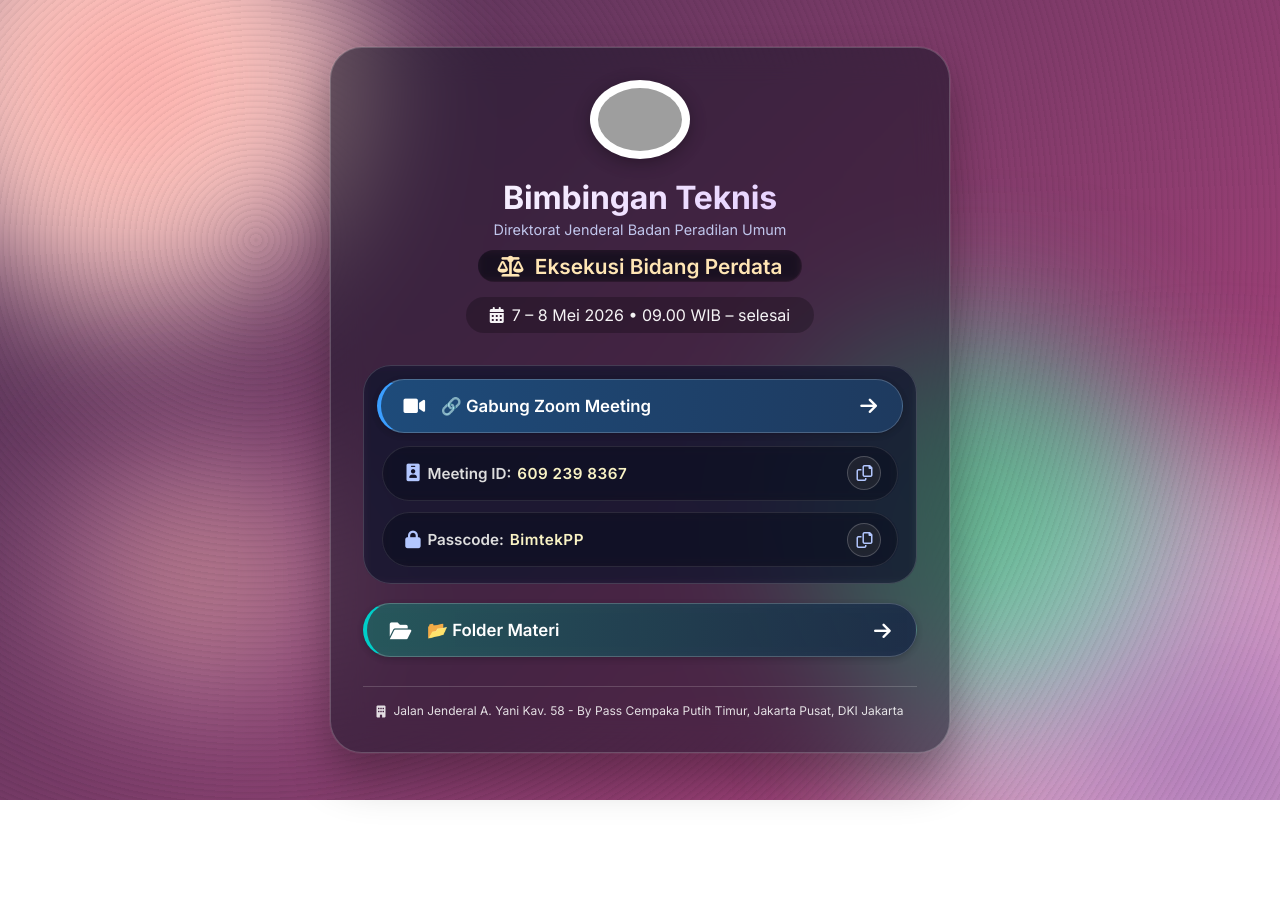
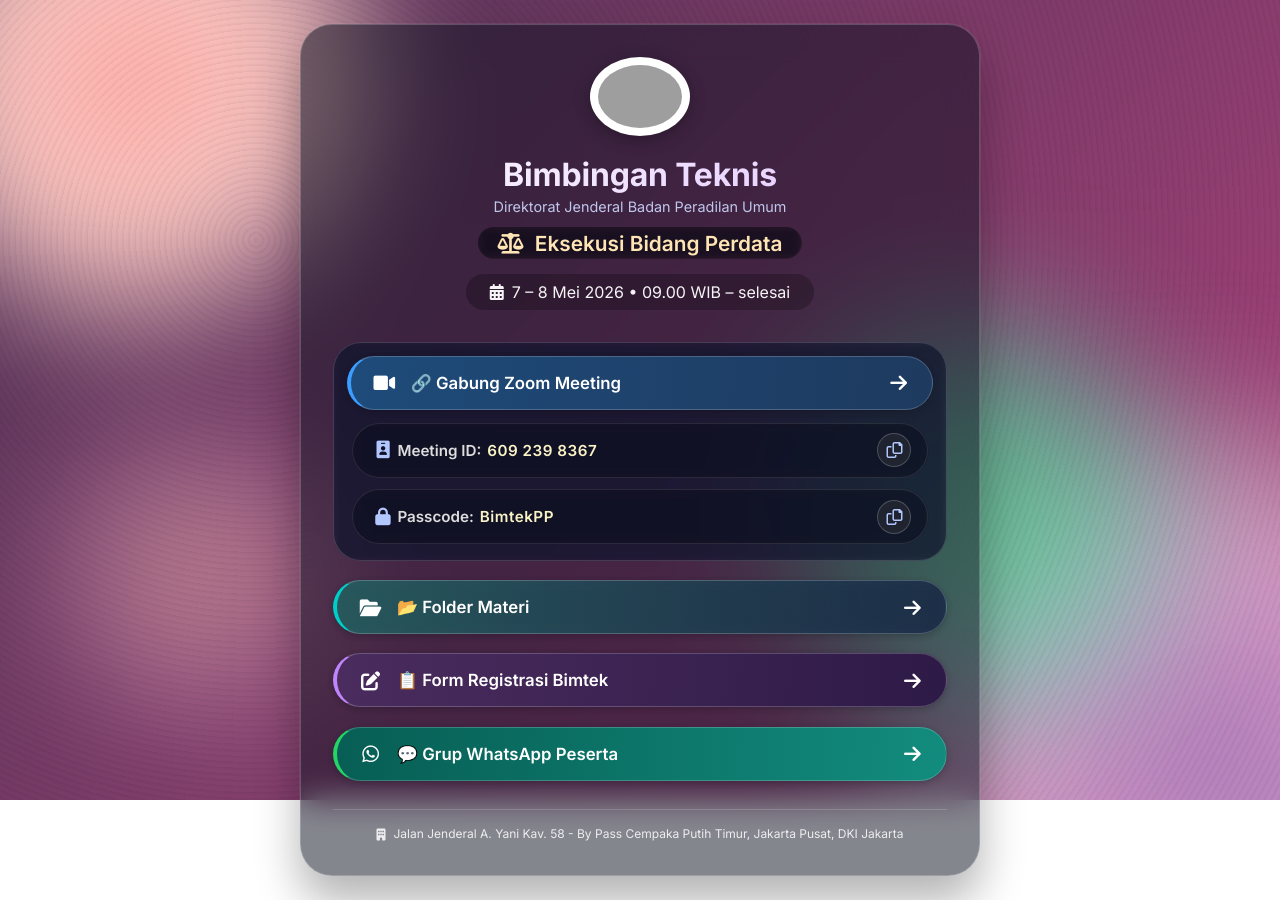
Before and after one commit to bimtek-source/bimtek-eksekusi-perdata-2026, a plain HTML site: page index.html in a window 1280 px wide. Before the commit the page ends 800 px from the top, so only its background shows below. Drawn offline with Linux system fonts and the light colour scheme; grey boxes are pictures that could not be loaded.

Commit message:
Update index.html

```diff
--- a/index.html
+++ b/index.html
@@ -130,7 +130,7 @@
 
         /* ========= CARD UTAMA ========= */
         .linktree-card {
-            max-width: 620px;
+            max-width: 680px;
             width: 100%;
             background: rgba(10, 14, 30, 0.5);
             backdrop-filter: blur(16px);
@@ -256,9 +256,33 @@
             border-left: 4px solid #3b9eff;
             margin-bottom: 0.8rem;
         }
+        .zoom-btn:hover {
+            background: linear-gradient(95deg, #2a5f8f, #2a4a6f);
+        }
+
         .materi-btn {
             background: linear-gradient(95deg, rgba(39, 103, 103, 0.8), rgba(28, 45, 75, 0.8));
             border-left: 4px solid #00cec9;
+        }
+        .materi-btn:hover {
+            background: linear-gradient(95deg, #2d7a7a, #1f3a5f);
+        }
+
+        /* Tombol tambahan: Registrasi & WA */
+        .regist-btn {
+            background: linear-gradient(95deg, #4a2c5e, #2e1a47);
+            border-left: 4px solid #c084fc;
+        }
+        .regist-btn:hover {
+            background: linear-gradient(95deg, #5e3a7a, #3e235e);
+        }
+
+        .wa-btn {
+            background: linear-gradient(95deg, #075e54, #128C7E);
+            border-left: 4px solid #25D366;
+        }
+        .wa-btn:hover {
+            background: linear-gradient(95deg, #0b6b5e, #1da38a);
         }
 
         /* Meeting info */
@@ -391,7 +415,7 @@
             <img class="logo-img" src="https://upload.wikimedia.org/wikipedia/commons/0/0f/Logo_Mahkamah_Agung_RI.png" alt="Logo Badilum" style="background: #fff; border-radius: 50%; padding: 8px;">
         </div>
 
-        <!-- Judul acara: Bimbingan Teknis (sesuai permintaan) -->
+        <!-- Judul acara: Bimbingan Teknis -->
         <div class="event-title">
             Bimbingan Teknis
         </div>
@@ -406,7 +430,7 @@
             <i class="fas fa-calendar-alt"></i> 7 – 8 Mei 2026  •  09.00 WIB – selesai
         </div>
 
-        <!-- Link & Info Zoom + Folder Materi -->
+        <!-- Link & Info Zoom + Folder Materi + Registrasi + Grup WA -->
         <div class="links-container">
             <!-- Zoom Block -->
             <div class="zoom-block">
@@ -440,9 +464,23 @@
                 <span>📂 Folder Materi</span>
                 <i class="fas fa-arrow-right" style="margin-left: auto;"></i>
             </a>
+
+            <!-- TAMBAHAN: Form Registrasi (Google Forms) -->
+            <a href="https://forms.gle/s7cL9yULTSG2915p9" class="link-btn regist-btn" target="_blank" rel="noopener noreferrer">
+                <i class="fas fa-pen-to-square"></i>
+                <span>📋 Form Registrasi Bimtek</span>
+                <i class="fas fa-arrow-right" style="margin-left: auto;"></i>
+            </a>
+
+            <!-- TAMBAHAN: Grup WhatsApp -->
+            <a href="https://chat.whatsapp.com/GCHJ1pxQKjWIQbzAjSSXLw" class="link-btn wa-btn" target="_blank" rel="noopener noreferrer">
+                <i class="fab fa-whatsapp"></i>
+                <span>💬 Grup WhatsApp Peserta</span>
+                <i class="fas fa-arrow-right" style="margin-left: auto;"></i>
+            </a>
         </div>
 
-        <!-- Footer: Alamat Direktorat Jenderal Badan Peradilan Umum (sesuai permintaan) -->
+        <!-- Footer: Alamat Direktorat Jenderal Badan Peradilan Umum -->
         <div class="footer-alamat">
             <i class="fas fa-building"></i>
             <span class="alamat-text">Jalan Jenderal A. Yani Kav. 58 - By Pass Cempaka Putih Timur, Jakarta Pusat, DKI Jakarta</span>
@@ -451,28 +489,25 @@
 
     <script>
         (function() {
-            // ===================== KONFIGURASI UTAMA (UBAH SESUAI KEBUTUHAN) =====================
+            // ===================== KONFIGURASI UTAMA =====================
             const ZOOM_LINK = "https://bit.ly/Bimtek_PP";  // Ganti dengan link Zoom asli
             const MEETING_ID = "609 239 8367";      // Ganti dengan Meeting ID
             const PASSCODE = "BimtekPP";               // Ganti dengan Passcode
-            const MATERI_LINK = "https://drive.google.com/drive/folders/1m1LIiloX4gPVaCrg7n6gSj3FyUxIoQB4?usp=sharing"; // Ganti dengan folder materi
+            const MATERI_LINK = "https://drive.google.com/drive/folders/1m1LIiloX4gPVaCrg7n6gSj3FyUxIoQB4?usp=sharing"; // Folder materi
 
-            // ===================== JANGAN UBAH DI BAWAH INI (kecuali untuk kustomisasi) =========
+            // ===================== JANGAN UBAH DI BAWAH INI =========
             const zoomBtn = document.getElementById('zoomLinkBtn');
             const materiBtn = document.getElementById('materiLinkBtn');
             const displayMeetingId = document.getElementById('displayMeetingId');
             const displayPasscode = document.getElementById('displayPasscode');
 
-            // Helper placeholder check
             function isPlaceholder(url) {
                 return !url || url === "#" || url.includes("javascript:void") || url.includes("placeholder") || url === "";
             }
 
-            // Set nilai meeting ID & passcode di tampilan
             if (displayMeetingId) displayMeetingId.textContent = MEETING_ID;
             if (displayPasscode) displayPasscode.textContent = PASSCODE;
 
-            // Setup Zoom Link
             if (zoomBtn) {
                 if (!isPlaceholder(ZOOM_LINK)) {
                     zoomBtn.href = ZOOM_LINK;
@@ -487,7 +522,6 @@
                 }
             }
 
-            // Setup Materi Link
             if (materiBtn) {
                 if (!isPlaceholder(MATERI_LINK)) {
                     materiBtn.href = MATERI_LINK;
@@ -497,12 +531,12 @@
                     materiBtn.href = "javascript:void(0);";
                     materiBtn.addEventListener('click', (e) => {
                         e.preventDefault();
-                        alert("📁 Link Folder Materi belum diatur. Silakan ubah variabel MATERI_LINK.");
+                        alert("📁 Link Folder Materi belum diatur.");
                     });
                 }
             }
 
-            // ---------- Fungsi copy untuk Meeting ID & Passcode ----------
+            // Fungsi copy
             function fallbackCopy(text) {
                 const textArea = document.createElement("textarea");
                 textArea.value = text;
@@ -526,7 +560,6 @@
                     await navigator.clipboard.writeText(text);
                     alert(`✅ ${label} berhasil disalin: ${text}`);
                 } catch (err) {
-                    // fallback
                     const success = fallbackCopy(text);
                     if (success) {
                         alert(`✅ ${label} disalin (fallback): ${text}`);
@@ -536,7 +569,6 @@
                 }
             }
 
-            // Pasang event listener ke semua tombol copy
             document.querySelectorAll('.copy-btn').forEach(btn => {
                 btn.addEventListener('click', (e) => {
                     e.preventDefault();
@@ -556,7 +588,7 @@
                 });
             });
 
-            // Animasi fade-in card dan efek mouse paralax
+            // Animasi & efek mouse
             window.addEventListener('DOMContentLoaded', () => {
                 const card = document.querySelector('.linktree-card');
                 if (card) {
```
